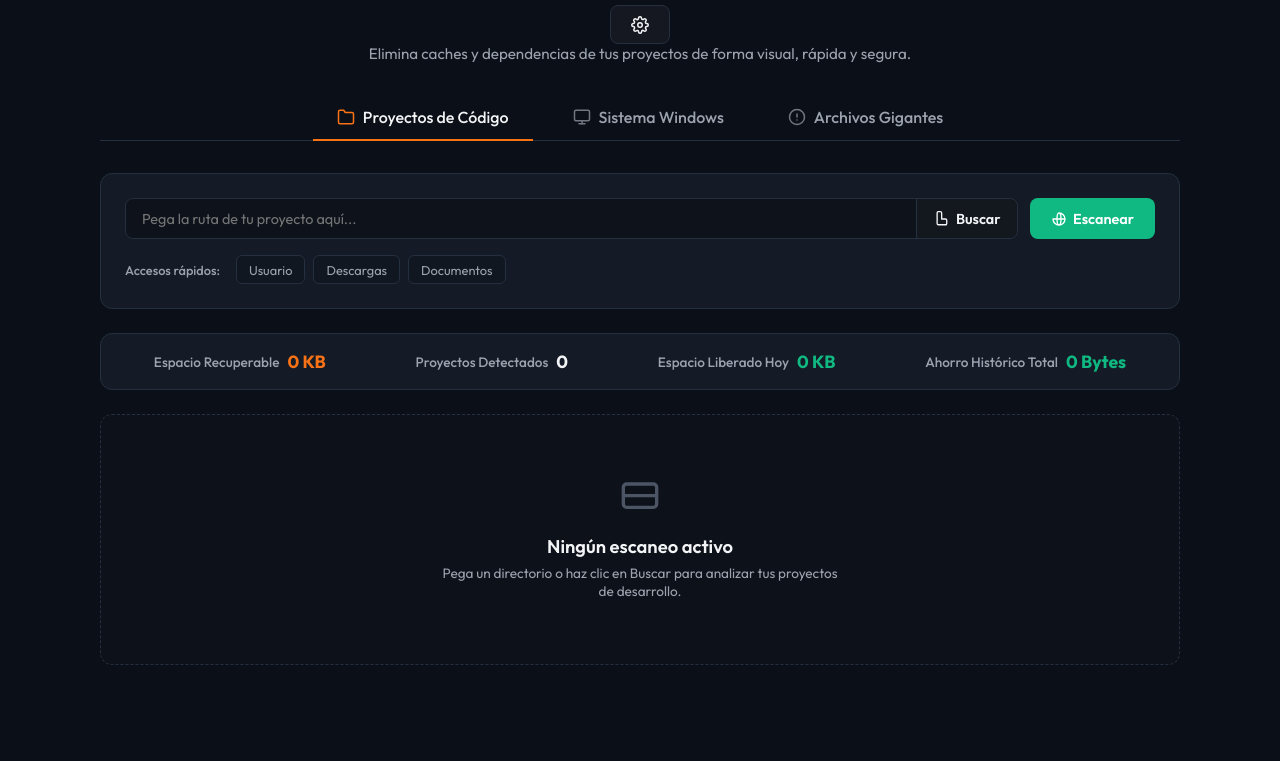
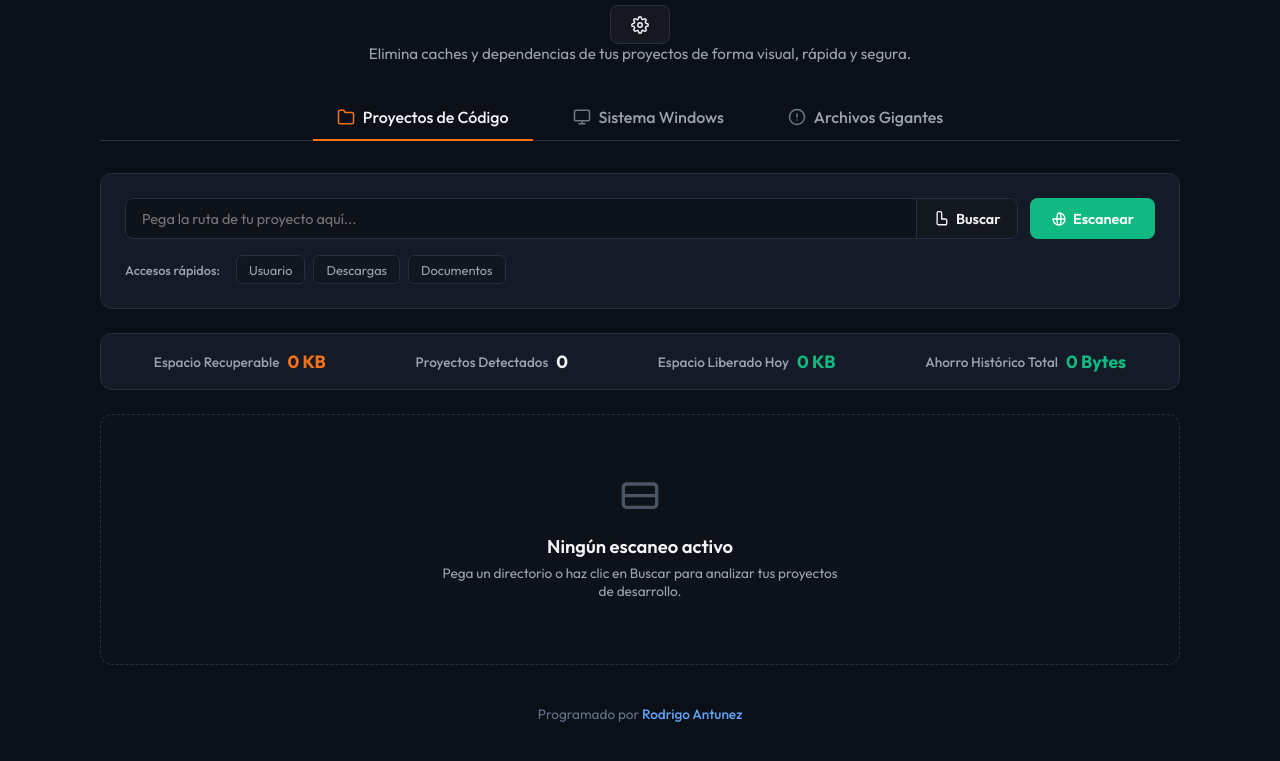
Before and after one commit to RodriA45/cleansweep-dev, an Electron app: page public/index.html in a window 1280 px wide. Shown: the part 91-852 px from the top of the page. Drawn offline with Linux system fonts and the light colour scheme; no server answers.

Commit message:
style: Agregar footer con link al perfil de LinkedIn

```diff
--- a/public/index.html
+++ b/public/index.html
@@ -245,6 +245,10 @@
       </div>
     </div> <!-- /viewLargeFiles -->
 
+    <footer style="text-align: center; margin-top: 40px; margin-bottom: 20px; font-size: 0.85rem; color: #64748b;">
+      Programado por <a href="https://www.linkedin.com/in/rodrigo-antunez-9523a6380" target="_blank" style="color: #60a5fa; text-decoration: none; font-weight: 500;">Rodrigo Antunez</a>
+    </footer>
+
   </div>
 
   <!-- STICKY ACTION BAR (Appears when folders are selected) -->
```
